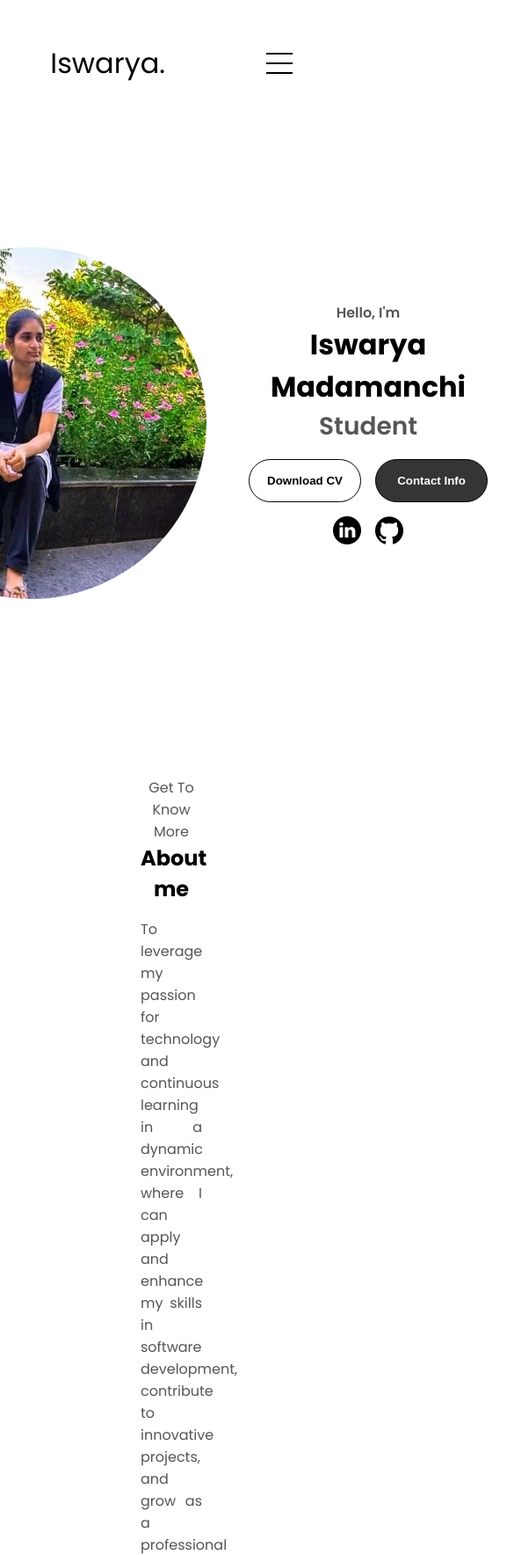
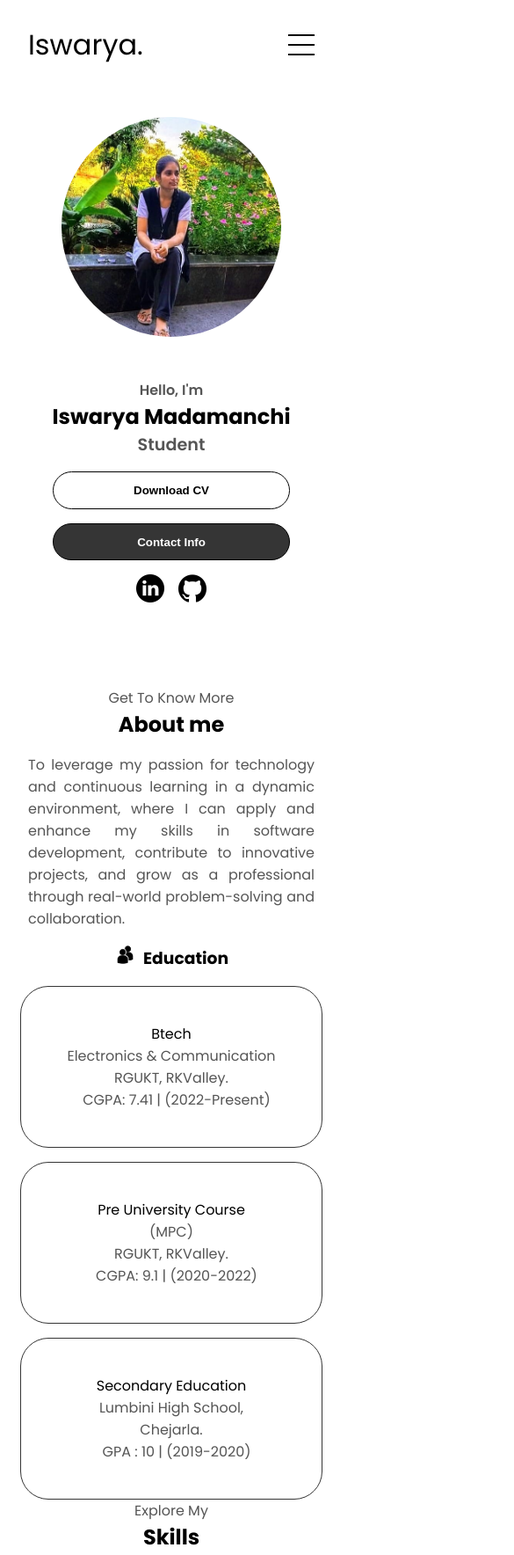
Before and after one commit to iswarya-madamanchi/portfolio, a plain HTML site: page index.html in a window 390 px wide. Shown: the top 1768 px of the page at 88% size, 585 px wide, since content can reach past the window. Drawn offline with Linux system fonts and the light colour scheme.

Commit message:
portfolio files added

```diff
--- a/mediaqueries.css
+++ b/mediaqueries.css
@@ -1,8 +1,164 @@
-@media screen and (max-width: 1200px) {
+/* ========== Tablets and smaller (<= 1024px) ========== */
+@media screen and (max-width: 1024px) {
+  nav {
+    justify-content: space-between;
+    padding: 0 2rem;
+  }
+
+  section {
+    margin: 0 4rem;
+  }
+
+  .education-p,
+  .skills-s,
+  .pro-projects {
+    flex-direction: column;
+    align-items: center;
+  }
+
+  .pro,
+  .skill,
+  .p {
+    width: 90%;
+    max-width: 400px;
+  }
+
+  .section_pic-container img {
+    width: 300px;
+    height: 300px;
+  }
+
+  .btn-container {
+    flex-wrap: wrap;
+    justify-content: center;
+    gap: 1rem;
+  }
+
+  .education {
+    flex-direction: row;
+    gap: 1rem;
+    justify-content: center;
+    align-items: center;
+  }
+}
+
+/* ========== Mobile Devices (<= 768px) ========== */
+@media screen and (max-width: 768px) {
   #nav-desktop {
     display: none;
   }
+
   #hamburger-nav {
     display: flex;
+    justify-content: space-between;
+    align-items: center;
+    padding: 0 2rem;
+    height: 12vh;
+  }
+
+  section {
+    margin: 0 2rem;
+  }
+
+  #profile {
+    flex-direction: column;
+    text-align: center;
+    height: auto;
+    padding: 2rem 0;
+  }
+
+  .section_pic-container img {
+    width: 250px;
+    height: 250px;
+  }
+
+  .btn-container {
+    flex-direction: row;
+    flex-wrap: wrap;
+    justify-content: center;
+    gap: 1rem;
+  }
+
+  .education {
+    flex-direction: row;
+    justify-content: center;
+    align-items: center;
+    gap: 0.5rem;
+  }
+
+  .education-p {
+    flex-direction: column;
+    gap: 1rem;
+    align-items: center;
+  }
+
+  .contact-details-container {
+   border:none;
+   display: flex;
+   flex-direction: column;
+  }
+
+  .contact-details {
+    flex-direction: column;
+    align-items: center;
+    justify-content: center;
+    width: 100%;
+  }
+
+  .pp {
+    flex-direction: row;
+    justify-content: flex-start;
+    gap: 0.75rem;
+  }
+
+  .pro-projects {
+    flex-direction: column;
+    align-items: center;
+  }
+
+  .pro {
+    height: auto;
+    width: 100%;
   }
 }
+
+/* ========== Very Small Devices (<= 480px) ========== */
+@media screen and (max-width: 480px) {
+  .nav-links li a,
+  .menu-links a {
+    font-size: 1.2rem;
+  }
+
+  .title {
+    font-size: 1.5rem;
+  }
+
+  .section_text_p2 {
+    font-size: 1.2rem;
+  }
+
+  .btn {
+    width: 100%;
+    padding: 0.8rem;
+  }
+
+  .p,
+  .skill,
+  .pro {
+    width: 95%;
+  }
+
+  .contact-details-container {
+    width: 90%;
+  }
+
+  .education {
+    flex-direction: row;
+    gap: 0.5rem;
+  }
+
+  .education img {
+    height: 25px;
+    width: 25px;
+  }
+}
```
